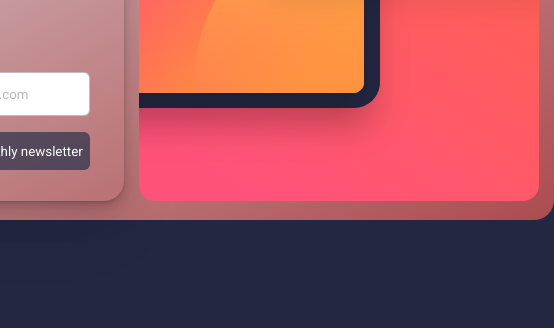
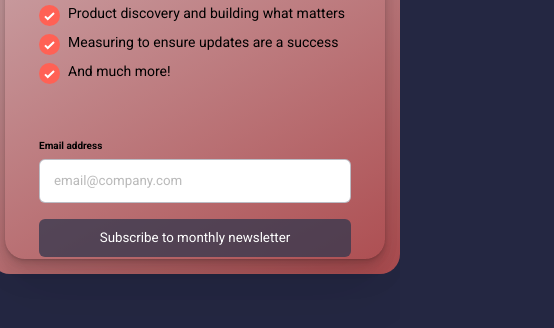
Before and after one commit to jessica-lorrayne/login-Challenge, a plain HTML site: page index.html in a window 390 px wide. Shown: the part 516-844 px from the top of the page, 554 px wide, since content can reach past the window. Drawn offline with Linux system fonts and the light colour scheme.

Commit message:
progesso no responsivo

```diff
--- a/index.html
+++ b/index.html
@@ -67,7 +67,7 @@
 
         </div>
 
-        <div>
+        <div class="imagem_content">
             <img class="image" id="screenimage" src="assets/images/illustration-sign-up-desktop.svg" alt="complementary image">
         </div>
 
@@ -75,10 +75,10 @@
     <!-- Sign-up form end -->
 
     <!-- Success message start -->
-
-    <!-- Thanks for subscribing! A confirmation email has been sent to ash@loremcompany.com. Please open it and click the
-        button inside to confirm your subscription. Dismiss message -->
-
+    <!-- <div>
+    Thanks for subscribing! A confirmation email has been sent to ash@loremcompany.com. Please open it and click the
+        button inside to confirm your subscription. Dismiss message
+    </div> -->
     <!-- Success message end -->
 
     <!-- <div class="attribution">
--- a/style.css
+++ b/style.css
@@ -13,12 +13,17 @@ main {
   align-items: center;
   justify-content: center;
   border-radius: 20px;
-    background: linear-gradient(331deg, rgba(255, 98, 87, 0.622) 0%, rgba(255, 255, 255, 0.858) 100%);
+  background: linear-gradient(
+    331deg,
+    rgba(255, 98, 87, 0.622) 0%,
+    rgba(255, 255, 255, 0.858) 100%
+  );
 }
 
 .content {
-    box-shadow: rgba(0, 0, 0, 0.07) 0px 1px 2px, rgba(0, 0, 0, 0.07) 0px 2px 4px, rgba(0, 0, 0, 0.07) 0px 4px 8px,
-        rgba(0, 0, 0, 0.07) 0px 8px 16px, rgba(0, 0, 0, 0.07) 0px 16px 32px, rgba(0, 0, 0, 0.07) 0px 32px 64px;
+  box-shadow: rgba(0, 0, 0, 0.07) 0px 1px 2px, rgba(0, 0, 0, 0.07) 0px 2px 4px,
+    rgba(0, 0, 0, 0.07) 0px 4px 8px, rgba(0, 0, 0, 0.07) 0px 8px 16px,
+    rgba(0, 0, 0, 0.07) 0px 16px 32px, rgba(0, 0, 0, 0.07) 0px 32px 64px;
   padding: 60px 34px;
   display: flex;
   flex-direction: column;
@@ -32,11 +37,11 @@ main {
   font-weight: 700;
 }
 
-.info-paragraph{
+.info-paragraph {
   margin-top: 6px;
 }
 
-.info{
+.info {
   font-size: 14px;
   display: flex;
   flex-direction: column;
@@ -44,12 +49,12 @@ main {
   margin-top: 8px;
 }
 
-.info > div{
+.info > div {
   display: flex;
   column-gap: 0.5rem;
 }
 
-form{
+form {
   margin-top: 40px;
   display: flex;
   flex-direction: column;
@@ -57,20 +62,19 @@ form{
   gap: 0.5rem;
 }
 
-.form-label{
+.form-label {
   font-weight: 700;
   text-align: left;
   font-size: 10px;
   display: block;
 }
 
-.form-input{
+.form-input {
   width: 100%;
-    padding-left: 14px ;
+  padding-left: 14px;
   height: 44px;
   border-radius: 6px;
   border: 1px solid hsla(235, 18%, 26%, 0.332);
-
 }
 
 .form-input::placeholder {
@@ -96,9 +100,34 @@ form{
   background-color: rgb(45, 48, 89);
 }
 
-@media screen and (min-width: 768px) {
+
+
+@media screen and (max-width: 768px) {
+  body {
+    overflow: hidden;
+  }
+
   main {
     display: flex;
     flex-direction: column-reverse;
+    row-gap: 5px;
+  }
+
+  .content {
+    height: 520px;
+  }
+
+  .imagem_content {
+    height: 180px;
+    width: 380px;
+    position: relative;
+
+  }
+
+  .image {
+    height: 100%;
+    width: 100%;
+    object-fit: cover;
+    border-radius: 15px;
   }
 }
```
Also changed, not shown: componentSUB.css (deleted), modal.css (added). Lines whose indentation alone changed are shown as unchanged.
